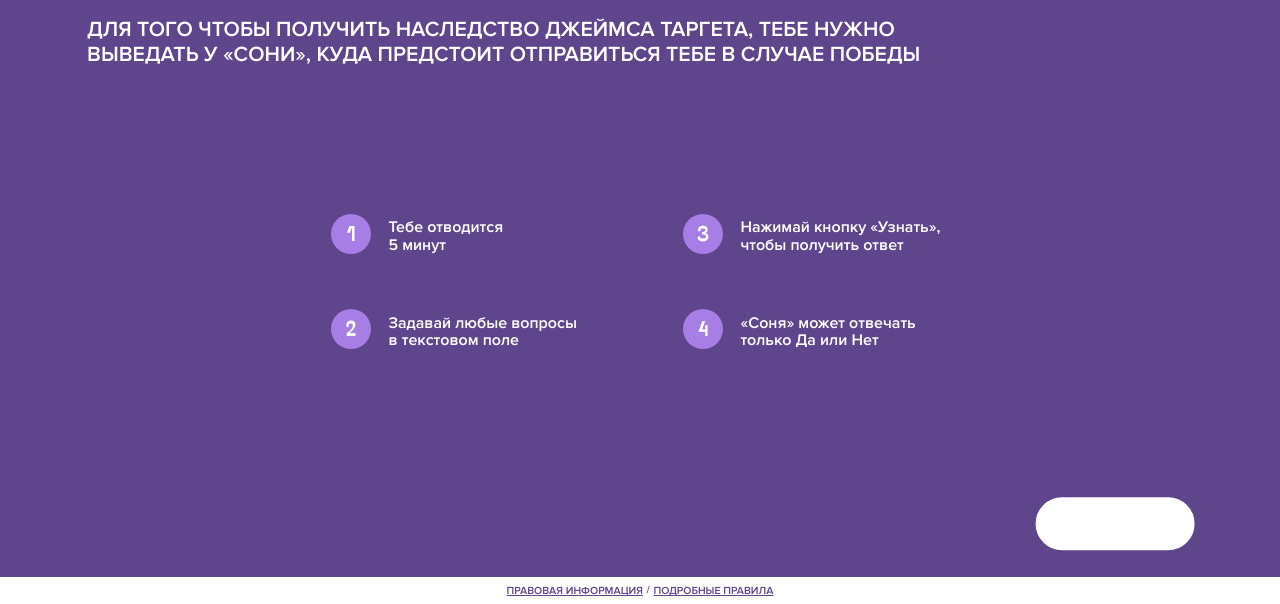
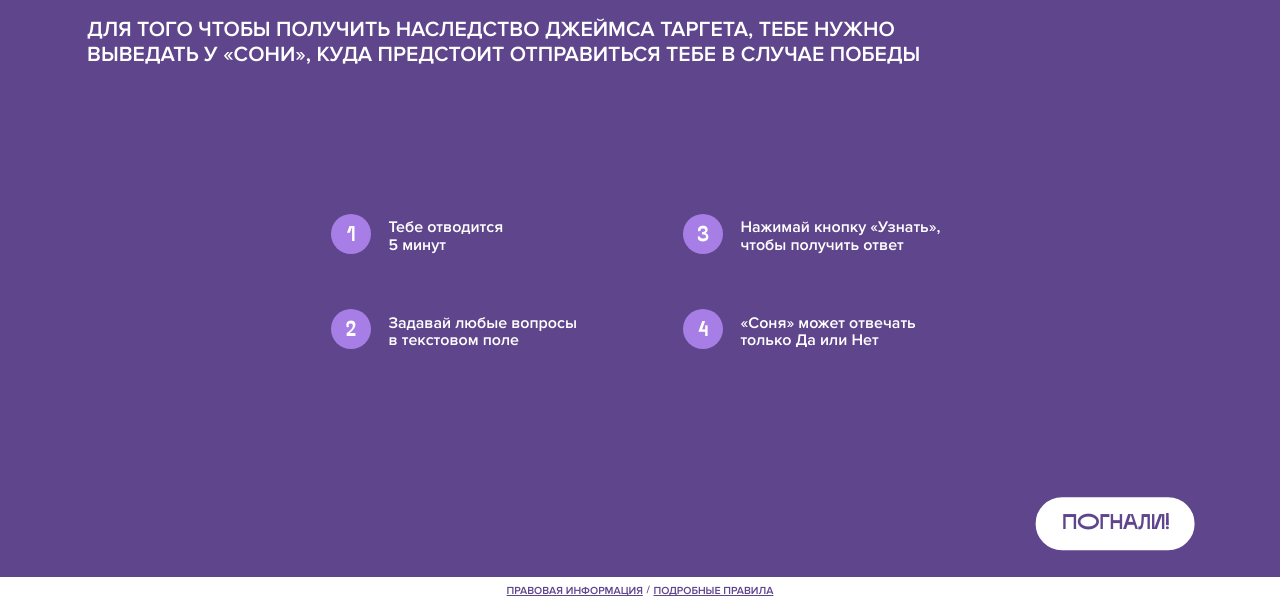
Before and after one commit to htmlacademy-animation/959701-magic-vacation-1, a website built with webpack: page source/index.html in a window 1280 px wide. Both pictures are taken after a click on the link "ПРАВИЛА". Shown: the part 196-800 px from the top of the page. Built offline with nearby package versions, Linux system fonts and the light colour scheme.

Commit message:
feat: анимирует текст

```diff
--- a/source/js/modules/animations/init-animation-rules-page.js
+++ b/source/js/modules/animations/init-animation-rules-page.js
@@ -20,7 +20,14 @@ const initAnimationRulesPage = () => {
       });
     });
 
-    btn.style.opacity = `1`;
+    setTimeout(() => {
+      btn.style.opacity = `1`;
+
+      setTimeout(() => {
+        btn.querySelector(`.rules__link-text`).style.maxWidth = `1000px`;
+        btn.querySelector(`.rules__link-text`).style.opacity = `1`;
+      }, 100);
+    }, lists.length * delay + 1000);
   };
 
   observeClassAddition(rulesPage, `active`, animationCallback);
--- a/source/scss/blocks/rules.scss
+++ b/source/scss/blocks/rules.scss
@@ -121,6 +121,7 @@
       p {
         opacity: 0;
         transform: translateX(20px);
+        transition: opacity 0.3s ease-in 0.2s, transform 0.3s ease-in 0.2s;
       }
 
       &::before {
@@ -132,7 +133,6 @@
       p {
         opacity: 1;
         transform: translateX(0);
-        transition: opacity 0.3s ease-in 0.2s, transform 0.3s ease-in 0.2s;
       }
 
       &::before {
@@ -246,7 +246,7 @@
 
 .rules__link-text {
   display: inline-block;
-  width: 0%;
+  max-width: 1px;
   opacity: 0;
-  transition: opacity $transition, width $transition;
+  transition: opacity 0.3s 0.1s, max-width 1s ease;
 }
```
